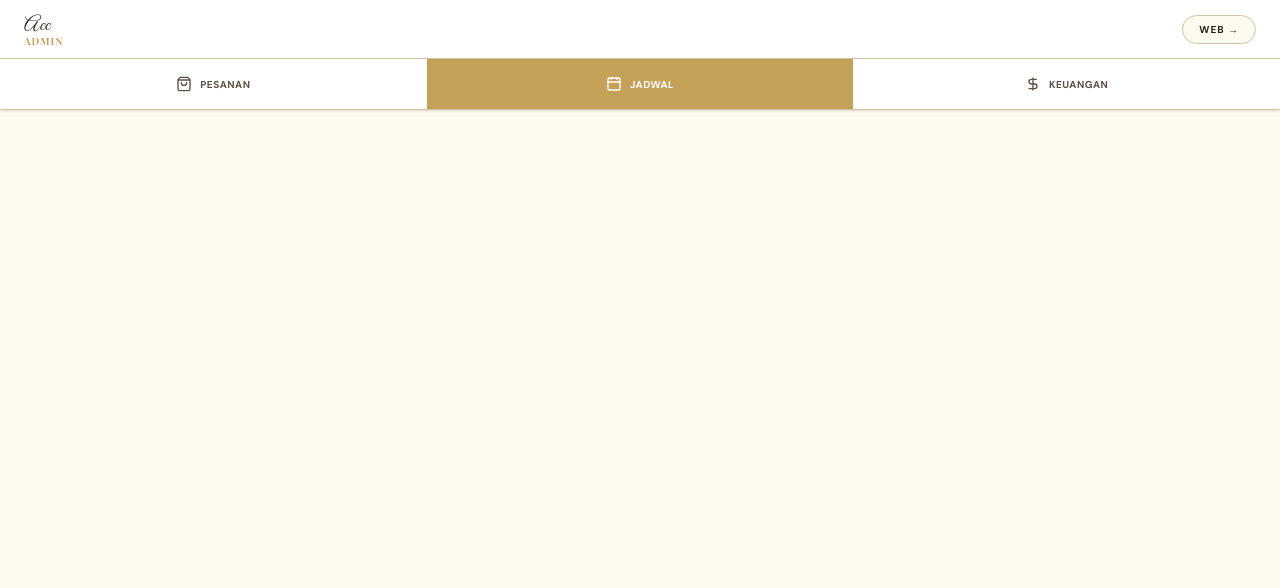
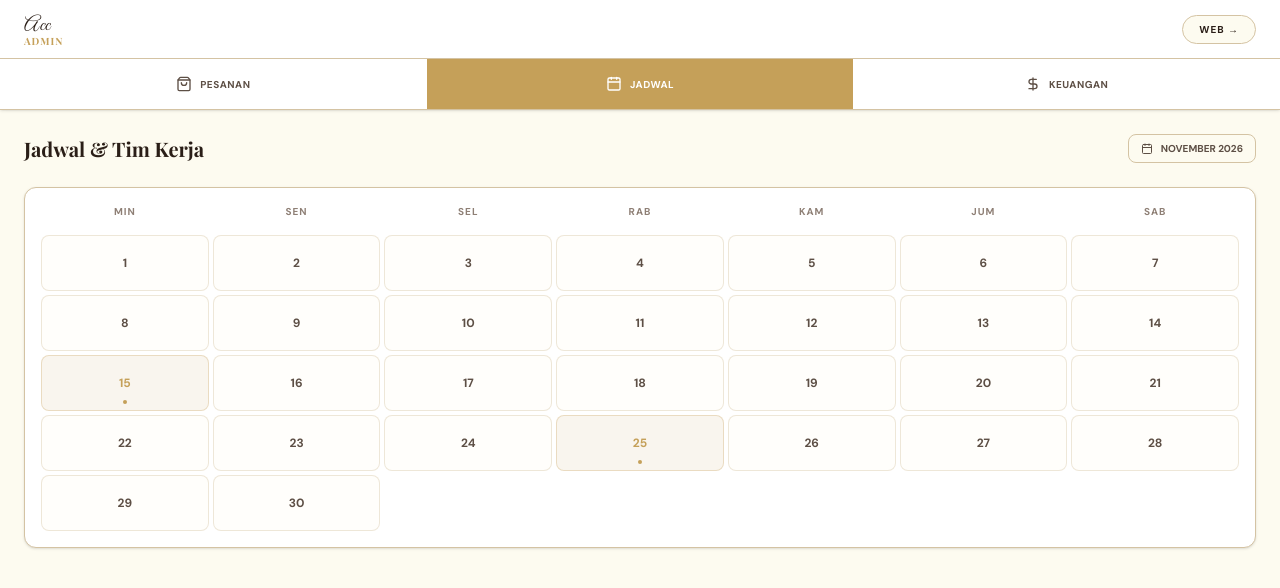
Before and after one commit to NurAlfanNova22/acc-moment-wcc, a Next.js app: page /admin in a window 1280 px wide. Both pictures are taken after a click on the button "JADWAL". Shown: the top 588 px of the page. Built offline with nearby package versions, Linux system fonts and the light colour scheme; a web font is replaced by a local one.

Commit message:
fix(admin): resolve syntax error and restore missing dashboard tabs

```diff
--- a/src/app/admin/page.tsx
+++ b/src/app/admin/page.tsx
@@ -9,12 +9,8 @@ import {
   DollarSign,
   Plus,
   Edit3,
-  ArrowLeft,
   MessageCircle,
-  Trash2,
-  XCircle,
   X,
-  Smartphone,
 } from "lucide-react";
 
 type Booking = {
@@ -61,14 +57,8 @@ const INITIAL_BOOKINGS: Booking[] = [
 export default function AdminDashboardPage() {
   const [activeTab, setActiveTab] = useState<"orders" | "team" | "finance">("orders");
   const [bookings, setBookings] = useState<Booking[]>(INITIAL_BOOKINGS);
-  const [expenses, setExpenses] = useState<Expense[]>([]);
-
-  // Modals state
   const [isAddModalOpen, setIsAddModalOpen] = useState(false);
   const [selectedBooking, setSelectedBooking] = useState<Booking | null>(null);
-  const [isExpenseModalOpen, setIsExpenseModalOpen] = useState(false);
-
-  // Form states
   const [newClient, setNewClient] = useState({ name: "", phone: "", date: "", package: "Paket Gold" });
 
   const handleSendWA = (booking: Booking) => {
@@ -112,7 +102,6 @@ export default function AdminDashboardPage() {
 
   return (
     <div className="min-h-screen bg-cream pb-20 sm:pb-0">
-      {/* Header Admin */}
       <header className="sticky top-0 z-40 border-b border-border bg-warm-white/95 backdrop-blur-md shadow-sm">
         <div className="mx-auto flex max-w-7xl items-center justify-between px-4 py-3 sm:px-6">
           <div className="flex items-center gap-3">
@@ -126,7 +115,6 @@ export default function AdminDashboardPage() {
           </Link>
         </div>
 
-        {/* Tab Switcher - Mobile Optimized */}
         <div className="flex border-t border-border overflow-x-auto no-scrollbar bg-warm-white">
           {[
             { id: "orders", icon: ShoppingBag, label: "Pesanan" },
@@ -160,7 +148,6 @@ export default function AdminDashboardPage() {
               </button>
             </div>
 
-            {/* List Pesanan - Card Style Mobile */}
             <div className="grid gap-3 md:grid-cols-2 lg:grid-cols-3">
               {bookings.map((b) => (
                 <div key={b.id} className="rounded-xl border border-border bg-warm-white p-4 shadow-sm">
@@ -189,10 +176,59 @@ export default function AdminDashboardPage() {
           </div>
         )}
 
-        {/* ... (Team & Finance tabs follow same optimized pattern) */}
+        {activeTab === "team" && (
+          <div className="space-y-6">
+            <div className="flex items-center justify-between">
+              <h1 className="font-heading text-xl font-bold text-text-dark">Jadwal & Tim Kerja</h1>
+              <div className="flex items-center gap-2 rounded-lg bg-cream border border-border px-3 py-1.5 text-[10px] font-bold uppercase text-text-medium">
+                <Calendar size={12} /> {new Date().toLocaleDateString("id-ID", { month: 'long', year: 'numeric' })}
+              </div>
+            </div>
+            <div className="rounded-xl border border-border bg-warm-white p-4 shadow-sm">
+              <div className="mb-4 grid grid-cols-7 gap-1 text-center text-[10px] font-bold uppercase tracking-widest text-text-light">
+                {['Min', 'Sen', 'Sel', 'Rab', 'Kam', 'Jum', 'Sab'].map(day => <div key={day}>{day}</div>)}
+              </div>
+              <div className="grid grid-cols-7 gap-1">
+                {Array.from({ length: 30 }, (_, i) => i + 1).map(day => {
+                  const hasEvent = day === 15 || day === 25;
+                  return (
+                    <div
+                      key={day}
+                      className={`relative flex h-14 flex-col items-center justify-center rounded-lg border border-border/40 text-xs font-bold transition-colors ${
+                        hasEvent ? 'bg-primary/10 border-primary/30 text-primary' : 'bg-cream/30 text-text-medium'
+                      }`}
+                    >
+                      <span>{day}</span>
+                      {hasEvent && <div className="absolute bottom-1.5 h-1 w-1 rounded-full bg-primary" />}
+                    </div>
+                  );
+                })}
+              </div>
+            </div>
+          </div>
+        )}
+
+        {activeTab === "finance" && (
+          <div className="space-y-5">
+            <h1 className="font-heading text-xl font-bold text-text-dark">Rekap Keuangan</h1>
+            <div className="grid grid-cols-1 gap-3 sm:grid-cols-3">
+              <div className="rounded-xl border border-border bg-warm-white p-4 shadow-sm">
+                <p className="text-[9px] font-bold uppercase tracking-widest text-text-light">Pemasukan</p>
+                <p className="mt-1 text-xl font-bold text-emerald-600">Rp 1.750.000</p>
+              </div>
+              <div className="rounded-xl border border-border bg-warm-white p-4 shadow-sm">
+                <p className="text-[9px] font-bold uppercase tracking-widest text-text-light">Pengeluaran</p>
+                <p className="mt-1 text-xl font-bold text-red-500">Rp 0</p>
+              </div>
+              <div className="rounded-xl border border-border bg-warm-white p-4 shadow-sm border-primary/30 bg-primary/5">
+                <p className="text-[9px] font-bold uppercase tracking-widest text-text-light">Laba Bersih</p>
+                <p className="mt-1 text-xl font-bold text-primary">Rp 1.750.000</p>
+              </div>
+            </div>
+          </div>
+        )}
       </main>
 
-      {/* MODAL: TAMBAH KLIEN */}
       {isAddModalOpen && (
         <div className="fixed inset-0 z-[100] flex items-end justify-center bg-black/60 backdrop-blur-sm sm:items-center sm:p-4">
           <div className="w-full max-w-md rounded-t-2xl bg-warm-white p-6 shadow-2xl sm:rounded-2xl animate-in slide-in-from-bottom duration-300">
@@ -231,7 +267,6 @@ export default function AdminDashboardPage() {
         </div>
       )}
 
-      {/* MODAL: UPDATE DRIVE (Similar fix) */}
       {selectedBooking && (
         <div className="fixed inset-0 z-[100] flex items-end justify-center bg-black/60 backdrop-blur-sm sm:items-center sm:p-4">
           <div className="w-full max-w-md rounded-t-2xl bg-warm-white p-6 shadow-2xl sm:rounded-2xl">
```
